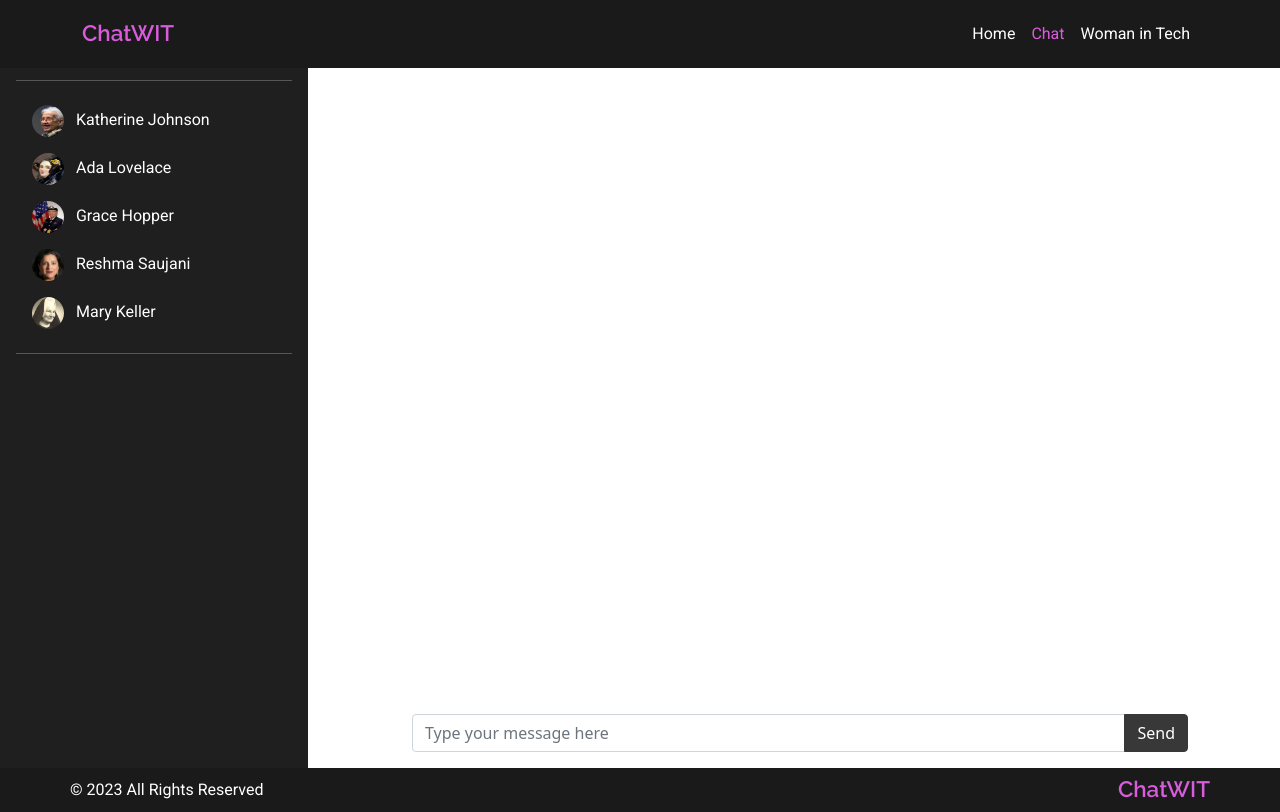
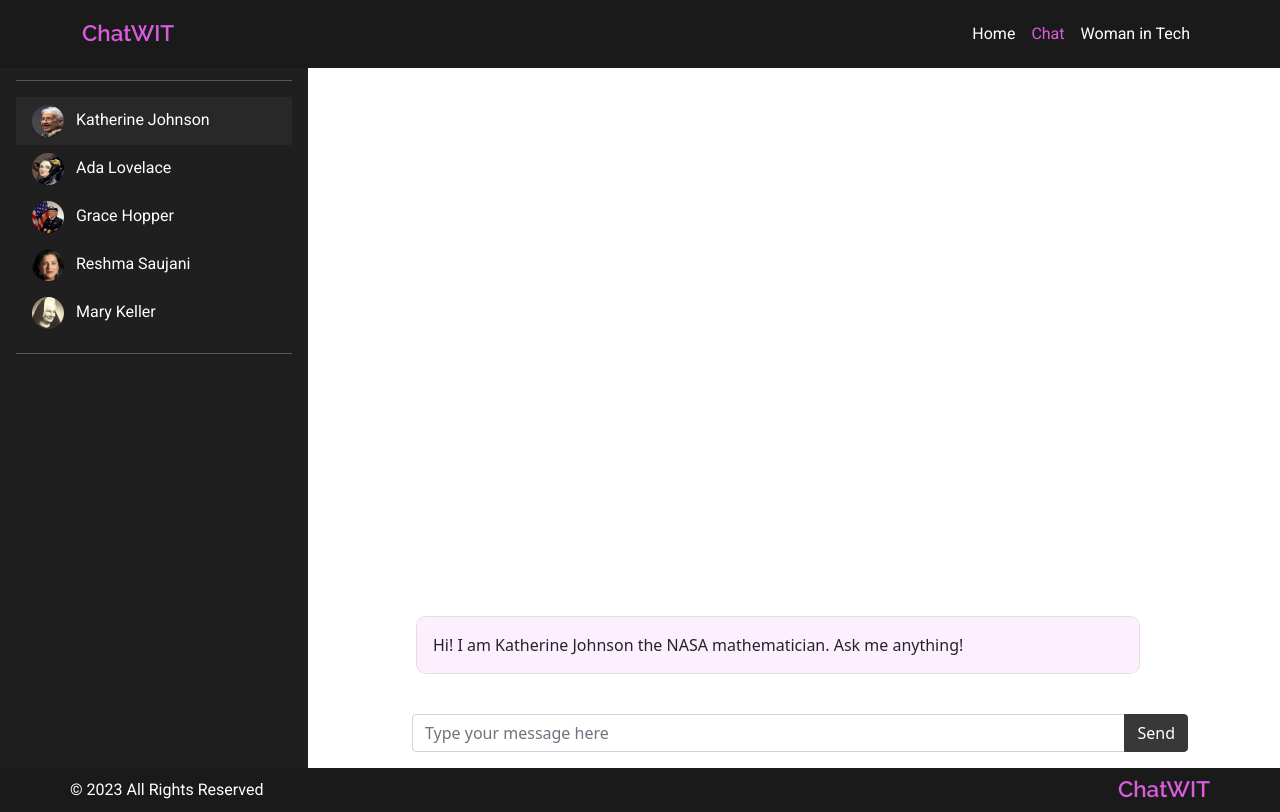
Before and after one commit to keironchaudhry/women-in-tech-hackathon, a Flask app: page /chat in a window 1280 px wide. Run offline with Flask 2, Linux system fonts and the light colour scheme; some libraries are stand-ins or nearby versions.

Commit message:
Set default chat selection

```diff
--- a/templates/chat.html
+++ b/templates/chat.html
@@ -7,8 +7,12 @@
             >
                 <hr />
                 <ul class="nav nav-pills flex-column" id="chat_selector">
-                    <li class="nav-item">
-                        <div class="nav-link text-white chat-sidebar-link" data-name="Katherine Johnson" data-desc="NASA mathematician">
+                    <li class="nav-item chat-sidebar-active">
+                        <div
+                            class="nav-link text-white chat-sidebar-link"
+                            data-name="Katherine Johnson"
+                            data-desc="NASA mathematician"
+                        >
                             <img
                                 src="../static/assets/imgs/katherine.jpg"
                                 alt=""
@@ -20,7 +24,11 @@
                         </div>
                     </li>
                     <li>
-                        <div class="nav-link text-white chat-sidebar-link" data-name="Ada Lovelace" data-desc="first programmer">
+                        <div
+                            class="nav-link text-white chat-sidebar-link"
+                            data-name="Ada Lovelace"
+                            data-desc="first programmer"
+                        >
                             <img
                                 src="../static/assets/imgs/ada.jpg"
                                 alt=""
@@ -32,7 +40,11 @@
                         </div>
                     </li>
                     <li>
-                        <div class="nav-link text-white chat-sidebar-link" data-name="Grace Hopper" data-desc="computer scientist">
+                        <div
+                            class="nav-link text-white chat-sidebar-link"
+                            data-name="Grace Hopper"
+                            data-desc="computer scientist"
+                        >
                             <img
                                 src="../static/assets/imgs/grace.jpg"
                                 alt=""
@@ -44,7 +56,11 @@
                         </div>
                     </li>
                     <li>
-                        <div class="nav-link text-white chat-sidebar-link" data-name="Reshma Saujani" data-desc="advocate for women in technology">
+                        <div
+                            class="nav-link text-white chat-sidebar-link"
+                            data-name="Reshma Saujani"
+                            data-desc="advocate for women in technology"
+                        >
                             <img
                                 src="../static/assets/imgs/reshma-saujani.jpg"
                                 alt=""
@@ -56,7 +72,11 @@
                         </div>
                     </li>
                     <li>
-                        <div class="nav-link text-white chat-sidebar-link" data-name="Mary Keller" data-desc="computer scientist">
+                        <div
+                            class="nav-link text-white chat-sidebar-link"
+                            data-name="Mary Keller"
+                            data-desc="computer scientist"
+                        >
                             <img
                                 src="../static/assets/imgs/mary-keller.jpg"
                                 alt=""
@@ -78,7 +98,16 @@
                     class="col-10 offset-1 d-flex flex-column justify-content-end"
                 >
                     <div class="chat-container">
-                        <div id="chat_box"></div>
+                        <div id="chat_box">
+                            <div class="card my-4 ms-1 me-5">
+                                <div
+                                    class="card-body text-dark bg-reply chat-card"
+                                >
+                                    Hi! I am Katherine Johnson the NASA
+                                    mathematician. Ask me anything!
+                                </div>
+                            </div>
+                        </div>
                     </div>
                     <form id="user_message_form">
                         <div class="input-group my-3">
@@ -106,8 +135,7 @@
         </div>
     </div>
 </section>
-{% endblock %}
-{% block scripts %}
+{% endblock %} {% block scripts %}
 <script type="application/javascript">
     const fetchURL = {{ url_for("fetch")|tojson }}
 </script>
```
